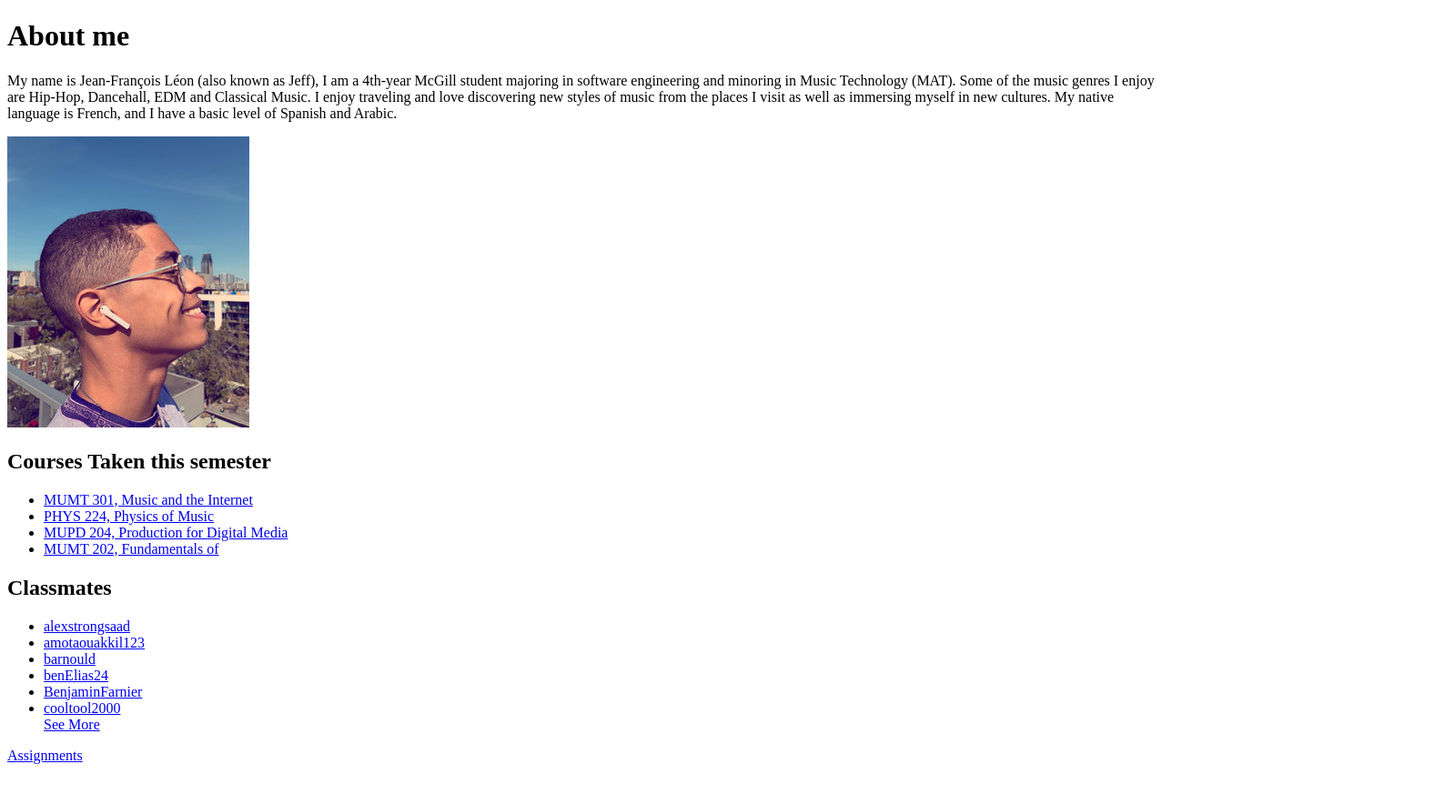
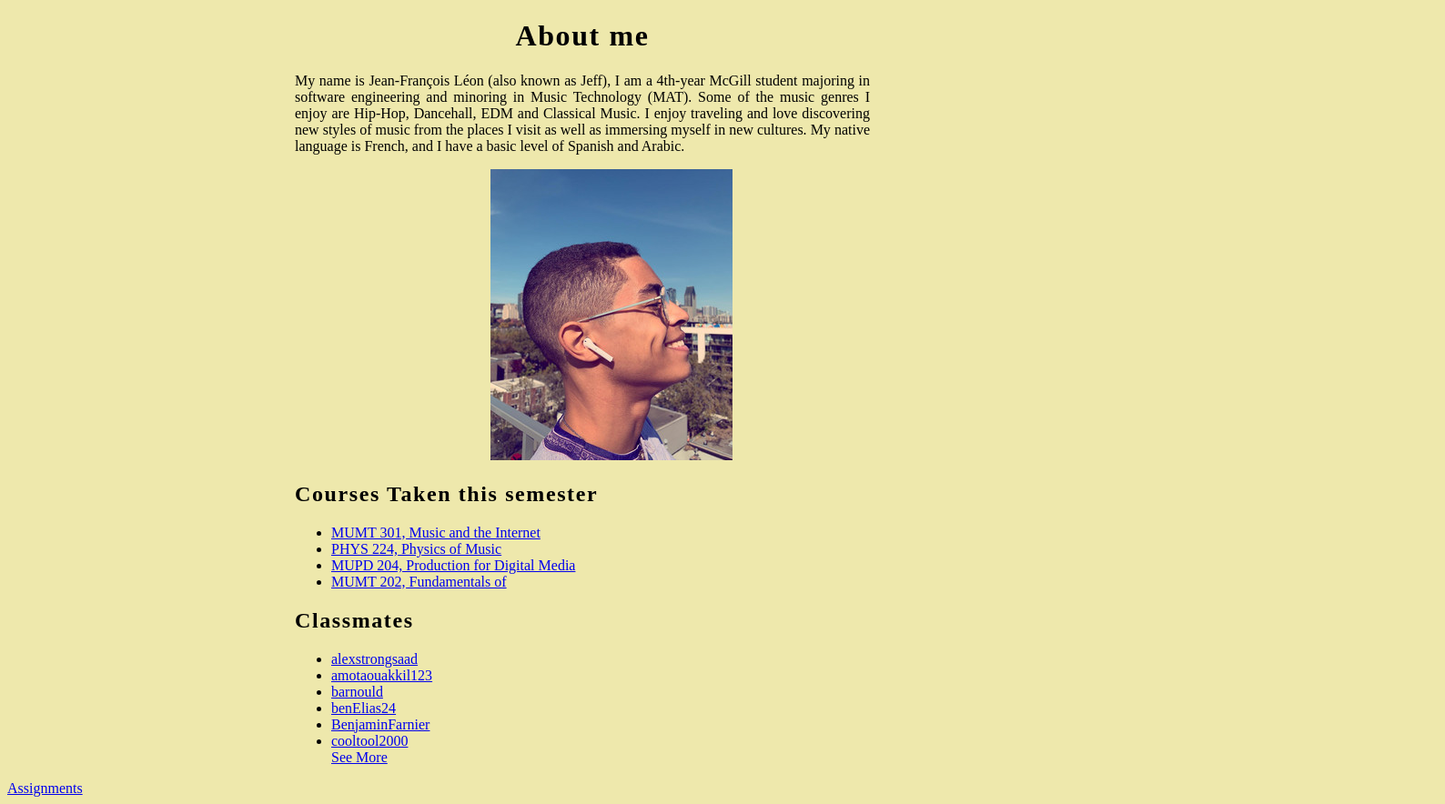
Before and after one commit to mumt301/Jeff_Leon_MUMT_301, a plain HTML site: page index.html in a window 1280 px wide. Shown: the whole page at 91% size, 1588 px wide, since content can reach past the window. Before the commit the page ends 848 px from the top, so only its background shows below. Drawn offline with Linux system fonts and the light colour scheme.

Commit message:
Linked index.css to index.html and performed some styling. Javascipt features have to be written.

```diff
--- /dev/null
+++ b/index.css
@@ -0,0 +1,30 @@
+body {
+    background-color: #eee8ac
+}
+
+h1 {
+    text-align: center;
+    font-family: "Sunny Spells", "Regular";
+    letter-spacing: .1rem;
+}
+
+.textBlock > p, div > ul {
+    font-family: "Mangabey", "Regular";
+    height: 50%;
+    width: 50%;
+    text-align: justify;
+    position: relative;
+    left: 25%;
+}
+
+.portrait {
+    position: relative;
+    left: 42%;
+}
+
+div > h2 {
+    font-family: "Sunny Spells", "Regular";
+    position: relative;
+    left: 25%;
+    letter-spacing: .1rem;
+}
--- a/index.html
+++ b/index.html
@@ -2,11 +2,12 @@
 <html>
 <head>
     <title> Who am I?</title>
+    <link rel="stylesheet" href="index.css">
 </head>
 
 <body>
 <h1> About me</h1>
-<div>
+<div class="textBlock">
     <p>
         My name is Jean-François Léon (also known as Jeff),
         I am a 4th-year McGill student majoring in software engineering
@@ -16,7 +17,7 @@
         as immersing myself in new cultures.
         My native language is French, and I have a basic level of Spanish and Arabic.
     </p>
-    <img src="./jeffleon.jpg" alt="WaterFall">
+    <img class="portrait" src="./jeffleon.jpg" alt="WaterFall">
 </div>
 
 <div>
```
